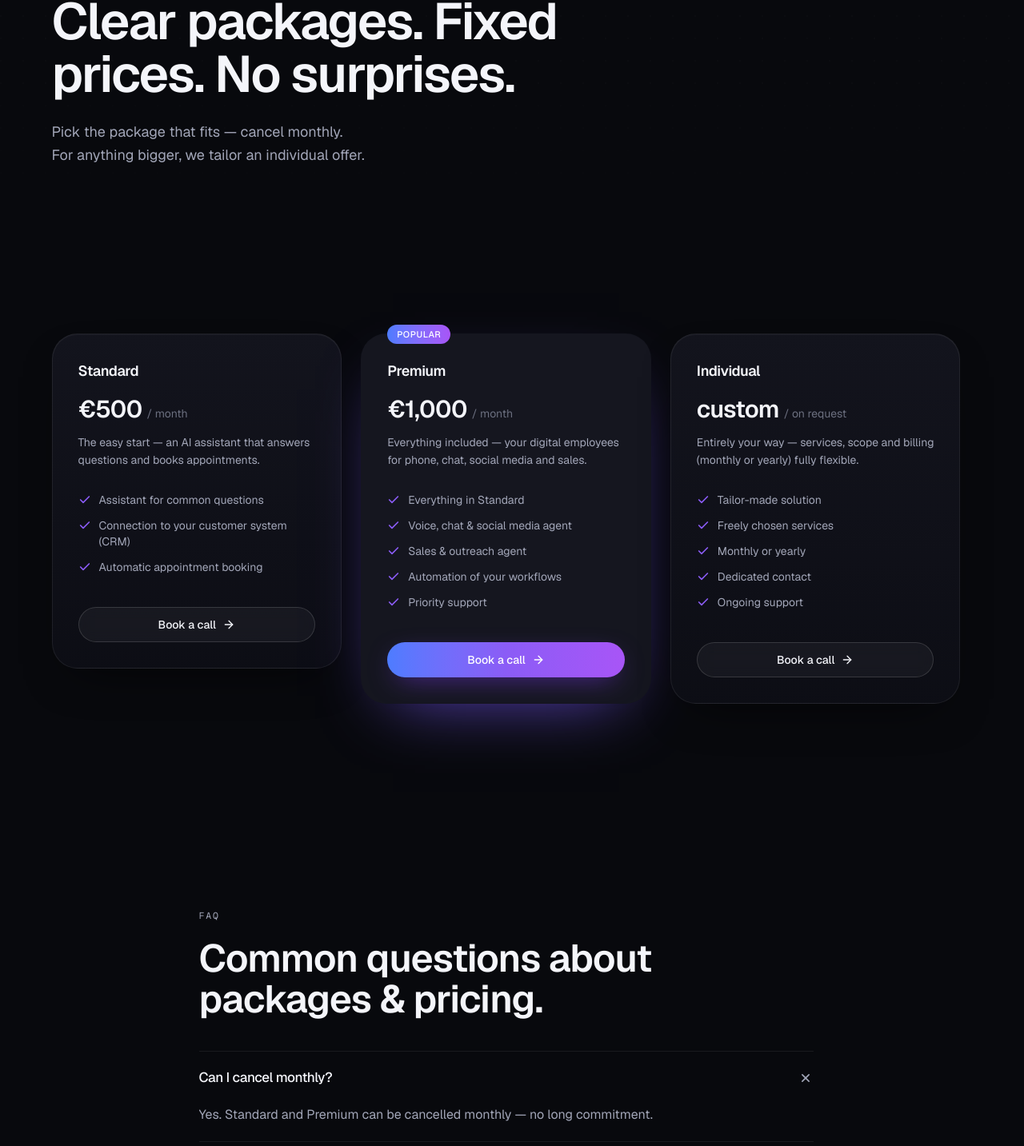
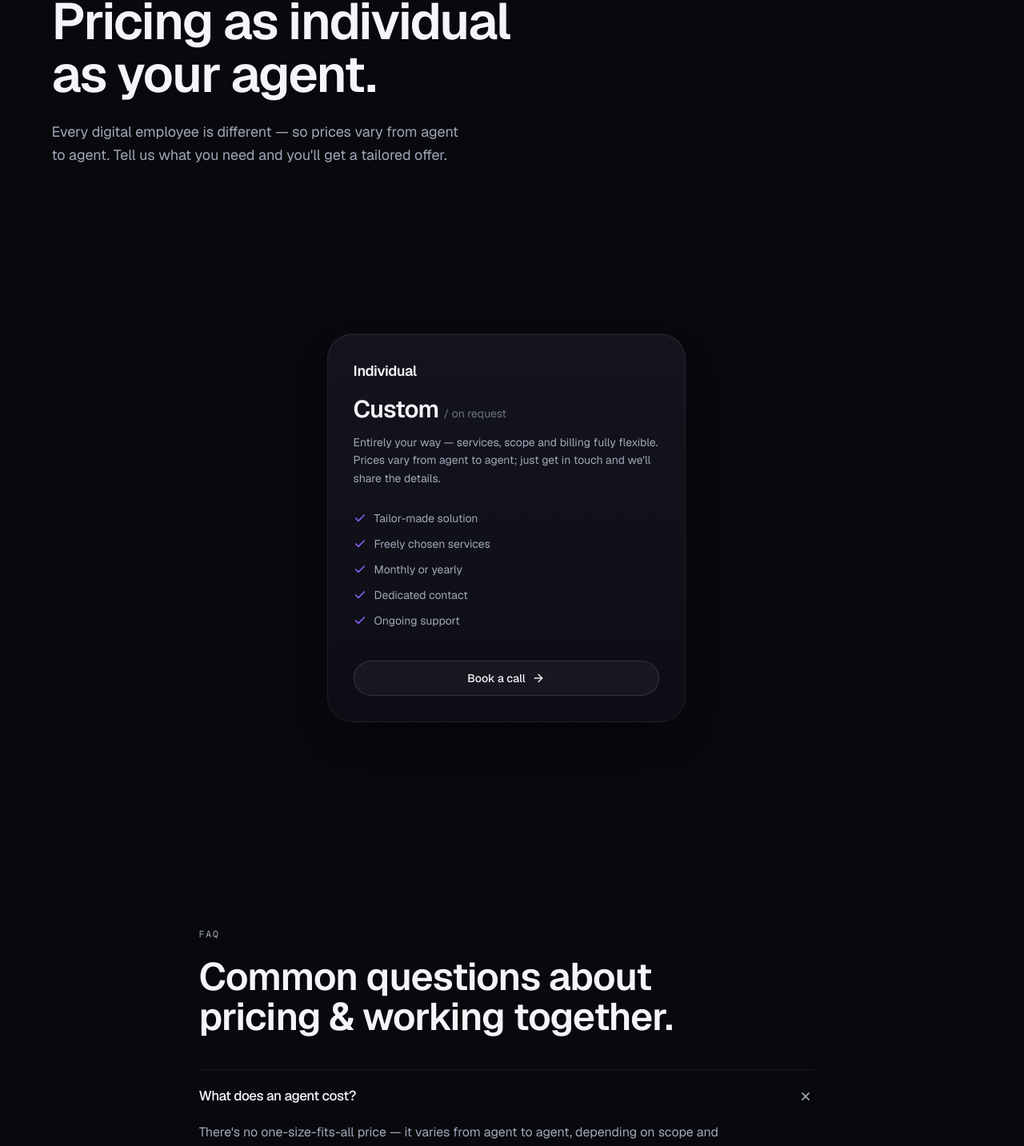
Before and after one commit to maximiliantrenk-wq/NexAI-Website, a Next.js app: page /en/pricing in a window 1280 px wide. Shown: the part 233-1666 px from the top of the page at 80% size. Built offline with nearby package versions, Linux system fonts and the light colour scheme.

Commit message:
Pricing: nur Individual + Hinweis, Timing 3–10 Werktage

```diff
--- a/components/sections/pricing-tiers.tsx
+++ b/components/sections/pricing-tiers.tsx
@@ -18,11 +18,17 @@ type Tier = {
 export function PricingTiers() {
   const t = useTranslations("Pricing");
   const tiers = t.raw("tiers") as Tier[];
+  const single = tiers.length === 1;
 
   return (
     <Section className="pt-8 sm:pt-10">
       <Container>
-        <div className="grid items-start gap-6 lg:grid-cols-3">
+        <div
+          className={cn(
+            "grid items-start gap-6",
+            single ? "mx-auto w-full max-w-md" : "lg:grid-cols-3",
+          )}
+        >
           {tiers.map((tier, i) => (
             <Reveal key={tier.name} delay={i * 0.08}>
               <div
@@ -39,9 +45,11 @@ export function PricingTiers() {
                       aria-hidden
                       className="pointer-events-none absolute inset-0 -z-10 rounded-2xl bg-gradient-to-b from-blue/60 via-violet/40 to-purple/50 p-px [mask:linear-gradient(#000_0_0)_content-box,linear-gradient(#000_0_0)] [mask-composite:exclude]"
                     />
-                    <span className="absolute -top-3 left-8 rounded-full bg-gradient-to-r from-blue to-purple px-3 py-1 text-[11px] font-medium uppercase tracking-wider text-white">
-                      {t("popular")}
-                    </span>
+                    {!single && (
+                      <span className="absolute -top-3 left-8 rounded-full bg-gradient-to-r from-blue to-purple px-3 py-1 text-[11px] font-medium uppercase tracking-wider text-white">
+                        {t("popular")}
+                      </span>
+                    )}
                   </>
                 )}
 
--- a/messages/de/pricing.json
+++ b/messages/de/pricing.json
@@ -3,43 +3,17 @@
     "meta": { "title": "Preise" },
     "hero": {
       "eyebrow": "Preise",
-      "title": "Klare Pakete. Feste Preise. Keine Überraschungen.",
-      "description": "Wählen Sie das Paket, das zu Ihnen passt — monatlich kündbar. Für alles Größere schneidern wir ein individuelles Angebot."
+      "title": "Preise so individuell wie Ihr Agent.",
+      "description": "Jeder digitale Mitarbeiter ist anders — deshalb unterscheiden sich die Preise von Agent zu Agent. Sagen Sie uns, was Sie brauchen, und Sie bekommen ein passendes Angebot."
     },
     "popular": "Beliebt",
     "cta": "Gespräch vereinbaren",
     "tiers": [
       {
-        "name": "Standard",
-        "price": "500 €",
-        "period": "/ Monat",
-        "description": "Der einfache Einstieg — ein KI-Assistent, der Fragen beantwortet und Termine vereinbart.",
-        "features": [
-          "Assistent für häufige Fragen",
-          "Anbindung an Ihr Kundensystem (CRM)",
-          "Termine automatisch vereinbaren"
-        ],
-        "highlighted": false
-      },
-      {
-        "name": "Premium",
-        "price": "1.000 €",
-        "period": "/ Monat",
-        "description": "Alles inklusive — Ihre digitalen Mitarbeiter für Telefon, Chat, Social Media und Vertrieb.",
-        "features": [
-          "Alles aus dem Standard-Paket",
-          "Voice-, Chat- & Social-Media-Agent",
-          "Vertriebs- & Akquise-Agent",
-          "Automatisierung Ihrer Abläufe",
-          "Bevorzugter Support"
-        ],
-        "highlighted": true
-      },
-      {
         "name": "Individual",
-        "price": "individuell",
+        "price": "Individuell",
         "period": "/ nach Absprache",
-        "description": "Ganz nach Ihren Wünschen — Leistungen, Umfang und Abrechnung (monatlich oder jährlich) frei wählbar.",
+        "description": "Ganz nach Ihren Wünschen — Leistungen, Umfang und Abrechnung frei wählbar. Die Preise unterscheiden sich von Agent zu Agent; für nähere Infos melden Sie sich einfach bei uns.",
         "features": [
           "Maßgeschneiderte Lösung",
           "Frei wählbare Leistungen",
@@ -52,13 +26,14 @@
     ],
     "faq": {
       "eyebrow": "FAQ",
-      "title": "Häufige Fragen zu Paketen & Preisen.",
+      "title": "Häufige Fragen zu Preisen & Zusammenarbeit.",
       "items": [
-        { "q": "Kann ich monatlich kündigen?", "a": "Ja. Standard und Premium sind monatlich kündbar — keine lange Bindung." },
-        { "q": "Was ist im Premium-Paket enthalten?", "a": "Alles: Voice-, Chat- und Social-Media-Agent, der Vertriebs-Agent und die Automatisierung Ihrer Abläufe — plus alles aus dem Standard-Paket." },
-        { "q": "Kann ich klein starten und später erweitern?", "a": "Natürlich. Viele starten mit Standard und wechseln später zu Premium oder einer individuellen Lösung." },
-        { "q": "Was, wenn ich etwas Spezielles brauche?", "a": "Dann ist Individual richtig: Wir stellen Leistungen, Umfang und Abrechnung genau nach Ihren Wünschen zusammen." },
-        { "q": "Kommen versteckte Kosten dazu?", "a": "Nein. Der Monatspreis ist klar. Einmalige Einrichtung oder Sonderwünsche besprechen wir vorher transparent." }
+        { "q": "Was kostet ein Agent?", "a": "Das lässt sich nicht pauschal sagen — die Preise unterscheiden sich von Agent zu Agent, je nach Umfang und Aufwand. Sagen Sie uns, was Sie brauchen, und Sie bekommen ein transparentes Angebot." },
+        { "q": "Wie schnell ist die KI einsatzbereit?", "a": "In der Regel innerhalb von 3 Werktagen. Bei individueller Gestaltung kann es bis zu 10 Werktage dauern." },
+        { "q": "Kann ich monatlich kündigen?", "a": "Ja. Die Zusammenarbeit ist monatlich kündbar — keine lange Bindung. Auf Wunsch rechnen wir auch jährlich ab." },
+        { "q": "Kann ich klein starten und später erweitern?", "a": "Natürlich. Viele starten mit einem Agenten und ergänzen später weitere — Sie zahlen nur für das, was Sie wirklich nutzen." },
+        { "q": "Was, wenn ich etwas Spezielles brauche?", "a": "Genau dafür ist die individuelle Lösung da: Wir stellen Leistungen, Umfang und Abrechnung genau nach Ihren Wünschen zusammen." },
+        { "q": "Kommen versteckte Kosten dazu?", "a": "Nein. Sie bekommen vorab ein transparentes Angebot. Einmalige Einrichtung oder Sonderwünsche besprechen wir offen, bevor es losgeht." }
       ]
     }
   }
--- a/messages/de/services.json
+++ b/messages/de/services.json
@@ -120,11 +120,11 @@
       "eyebrow": "FAQ",
       "title": "Häufige Fragen.",
       "items": [
-        { "q": "Wie schnell ist ein KI-Agent einsatzbereit?", "a": "In der Regel steht innerhalb von 2–4 Wochen eine erste einsatzfähige Version — an Ihren echten Abläufen getestet, bevor sie live geht." },
+        { "q": "Wie schnell ist ein KI-Agent einsatzbereit?", "a": "In der Regel innerhalb von 3 Werktagen. Bei individueller Gestaltung kann es bis zu 10 Werktage dauern." },
         { "q": "Funktioniert das mit unseren bestehenden Programmen?", "a": "Ja. Wir verbinden Ihre Agenten mit Telefon, Kundensystem, Kalender, E-Mail und nahezu jedem weiteren Programm, das Sie nutzen." },
         { "q": "Ist das sicher und datenschutzkonform?", "a": "Ja. Datenschutz, klare Zugriffsrechte und Nachvollziehbarkeit gehören zu jeder Lösung — auf Wunsch mit Datenhaltung in Deutschland/EU." },
         { "q": "Was, wenn wir etwas sehr Spezielles brauchen?", "a": "Dann prüfen wir gemeinsam, ob es umsetzbar ist, und bauen bei Bedarf eine komplett individuelle Lösung. Grenzen gibt es fast keine." },
-        { "q": "Was kostet ein KI-Agent?", "a": "Das hängt vom Umfang ab. Unsere Pakete finden Sie auf der Preise-Seite — Standard, Premium oder eine individuelle Lösung." }
+        { "q": "Was kostet ein KI-Agent?", "a": "Das lässt sich nicht pauschal sagen — die Preise unterscheiden sich von Agent zu Agent, je nach Umfang und Aufwand. Für ein konkretes Angebot melden Sie sich einfach bei uns." }
       ]
     }
   }
--- a/messages/en/pricing.json
+++ b/messages/en/pricing.json
@@ -3,43 +3,17 @@
     "meta": { "title": "Pricing" },
     "hero": {
       "eyebrow": "Pricing",
-      "title": "Clear packages. Fixed prices. No surprises.",
-      "description": "Pick the package that fits — cancel monthly. For anything bigger, we tailor an individual offer."
+      "title": "Pricing as individual as your agent.",
+      "description": "Every digital employee is different — so prices vary from agent to agent. Tell us what you need and you'll get a tailored offer."
     },
     "popular": "Popular",
     "cta": "Book a call",
     "tiers": [
       {
-        "name": "Standard",
-        "price": "€500",
-        "period": "/ month",
-        "description": "The easy start — an AI assistant that answers questions and books appointments.",
-        "features": [
-          "Assistant for common questions",
-          "Connection to your customer system (CRM)",
-          "Automatic appointment booking"
-        ],
-        "highlighted": false
-      },
-      {
-        "name": "Premium",
-        "price": "€1,000",
-        "period": "/ month",
-        "description": "Everything included — your digital employees for phone, chat, social media and sales.",
-        "features": [
-          "Everything in Standard",
-          "Voice, chat & social media agent",
-          "Sales & outreach agent",
-          "Automation of your workflows",
-          "Priority support"
-        ],
-        "highlighted": true
-      },
-      {
         "name": "Individual",
-        "price": "custom",
+        "price": "Custom",
         "period": "/ on request",
-        "description": "Entirely your way — services, scope and billing (monthly or yearly) fully flexible.",
+        "description": "Entirely your way — services, scope and billing fully flexible. Prices vary from agent to agent; just get in touch and we'll share the details.",
         "features": [
           "Tailor-made solution",
           "Freely chosen services",
@@ -52,13 +26,14 @@
     ],
     "faq": {
       "eyebrow": "FAQ",
-      "title": "Common questions about packages & pricing.",
+      "title": "Common questions about pricing & working together.",
       "items": [
-        { "q": "Can I cancel monthly?", "a": "Yes. Standard and Premium can be cancelled monthly — no long commitment." },
-        { "q": "What's included in the Premium package?", "a": "Everything: voice, chat and social media agent, the sales agent and the automation of your workflows — plus everything in Standard." },
-        { "q": "Can I start small and expand later?", "a": "Of course. Many start with Standard and later move to Premium or an individual solution." },
-        { "q": "What if I need something special?", "a": "Then Individual is right: we put together services, scope and billing exactly to your wishes." },
-        { "q": "Are there hidden costs?", "a": "No. The monthly price is clear. Any one-time setup or special requests are agreed transparently upfront." }
+        { "q": "What does an agent cost?", "a": "There's no one-size-fits-all price — it varies from agent to agent, depending on scope and effort. Tell us what you need and you'll get a transparent offer." },
+        { "q": "How fast is the AI ready to use?", "a": "Usually within 3 business days. With custom development it can take up to 10 business days." },
+        { "q": "Can I cancel monthly?", "a": "Yes. The engagement can be cancelled monthly — no long commitment. We can also bill yearly if you prefer." },
+        { "q": "Can I start small and expand later?", "a": "Of course. Many start with one agent and add more later — you only pay for what you actually use." },
+        { "q": "What if I need something special?", "a": "That's exactly what the individual solution is for: we put together services, scope and billing precisely to your wishes." },
+        { "q": "Are there hidden costs?", "a": "No. You get a transparent offer upfront. Any one-time setup or special requests are agreed openly before we start." }
       ]
     }
   }
--- a/messages/en/services.json
+++ b/messages/en/services.json
@@ -120,11 +120,11 @@
       "eyebrow": "FAQ",
       "title": "Frequently asked questions.",
       "items": [
-        { "q": "How quickly is an AI agent ready?", "a": "Usually there's a first working version within 2–4 weeks — tested against your real workflows before it goes live." },
+        { "q": "How quickly is an AI agent ready?", "a": "Usually within 3 business days. With custom development it can take up to 10 business days." },
         { "q": "Does it work with our existing programs?", "a": "Yes. We connect your agents to your phone, customer system, calendar, email and almost any other program you use." },
         { "q": "Is it secure and privacy-compliant?", "a": "Yes. Data protection, clear access rights and traceability are part of every solution — with data kept in Germany/EU on request." },
         { "q": "What if we need something very specific?", "a": "Then we check together whether it's feasible and, if needed, build a fully custom solution. There are almost no limits." },
-        { "q": "What does an AI agent cost?", "a": "It depends on the scope. You'll find our packages on the pricing page — Standard, Premium or an individual solution." }
+        { "q": "What does an AI agent cost?", "a": "There's no one-size-fits-all price — it varies from agent to agent, depending on scope and effort. Just get in touch and we'll put together a transparent offer." }
       ]
     }
   }
```
